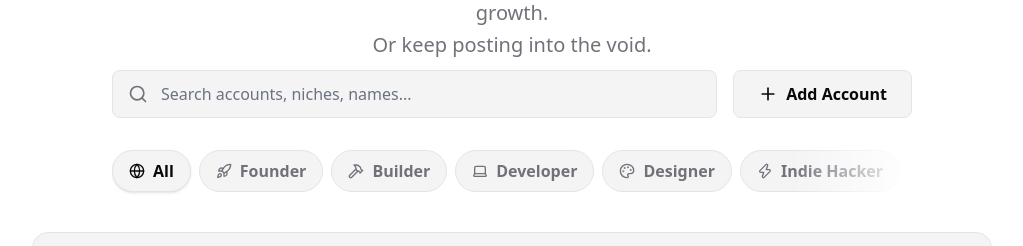
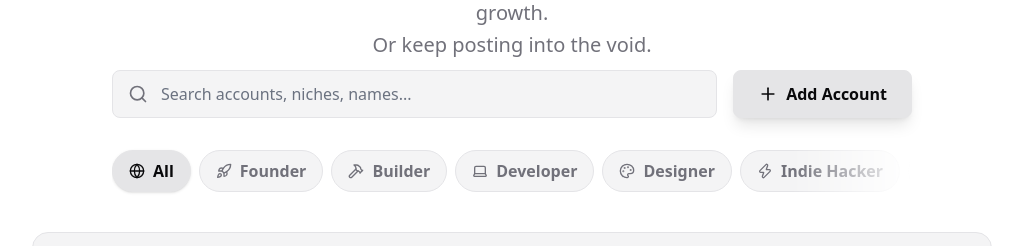
Before and after one commit to Ravishankar802/The-Plugd, a Next.js app: page / in a window 1280 px wide. Shown: the part 198-444 px from the top of the page, without its empty margins (128-1151 px from the left). Built offline with nearby package versions, Linux system fonts and the light colour scheme; no server answers; the database is empty.

Commit message:
fix: high-contrast white-on-black buttons and niche selection in dark theme

```diff
--- a/src/app/page.tsx
+++ b/src/app/page.tsx
@@ -276,7 +276,7 @@ export default function Home() {
                 <button
                   onClick={() => setIsModalOpen(true)}
                   suppressHydrationWarning
-                  className="h-[48px] bg-pill border border-pill-border text-foreground font-[600] px-6 rounded-lg flex items-center justify-center gap-2 transition-all hover:bg-accent active:scale-[0.98]"
+                  className="h-[48px] bg-selected border border-selected text-selected-foreground font-[600] px-6 rounded-lg flex items-center justify-center gap-2 transition-all hover:bg-accent active:scale-[0.98] shadow-lg"
                 >
                   <Plus className="w-5 h-5" />
                   Add Account
@@ -291,7 +291,7 @@ export default function Home() {
                     suppressHydrationWarning
                     className={`flex items-center gap-2 px-4 py-2 rounded-full border transition-all whitespace-nowrap font-[600] ${
                       selectedNiches.length === 0
-                        ? "bg-pill border-pill-border text-foreground shadow-sm"
+                        ? "bg-selected border-selected text-selected-foreground shadow-sm"
                         : "bg-card border-border text-muted hover:border-muted-foreground"
                     }`}
                   >
@@ -309,7 +309,7 @@ export default function Home() {
                         suppressHydrationWarning
                         className={`flex items-center gap-2 px-4 py-2 rounded-full border transition-all whitespace-nowrap font-[600] ${
                           isSelected
-                            ? "bg-pill border-pill-border text-foreground shadow-sm"
+                            ? "bg-selected border-selected text-selected-foreground shadow-sm"
                             : "bg-card border-border text-muted hover:border-muted-foreground"
                         }`}
                       >
--- a/src/components/AdminManageView.tsx
+++ b/src/components/AdminManageView.tsx
@@ -258,13 +258,13 @@ export default function AdminManageView() {
                 href={`https://x.com/${acc.xHandle.startsWith("@") ? acc.xHandle.substring(1) : acc.xHandle}`}
                 target="_blank"
                 rel="noopener noreferrer"
-                className="flex items-center gap-2.5 px-6 py-2 rounded-lg bg-background border border-border text-foreground text-sm font-bold shadow-lg hover:bg-accent transition-all active:scale-[0.98]"
+                className="flex items-center gap-2.5 px-6 py-2 rounded-lg bg-background dark:bg-selected border border-border text-foreground dark:text-selected-foreground text-sm font-bold shadow-lg hover:bg-accent transition-all active:scale-[0.98]"
               >
                 Visit <ExternalLink size={14} />
               </a>
               <button
                 onClick={() => setEditingAccount(acc)}
-                className="flex items-center gap-2.5 px-6 py-2 rounded-lg bg-background border border-border text-foreground text-sm font-bold shadow-lg hover:bg-accent transition-all active:scale-[0.98]"
+                className="flex items-center gap-2.5 px-6 py-2 rounded-lg bg-background dark:bg-selected border border-border text-foreground dark:text-selected-foreground text-sm font-bold shadow-lg hover:bg-accent transition-all active:scale-[0.98]"
               >
                 Edit Profile <SquarePen size={14} />
               </button>
```
